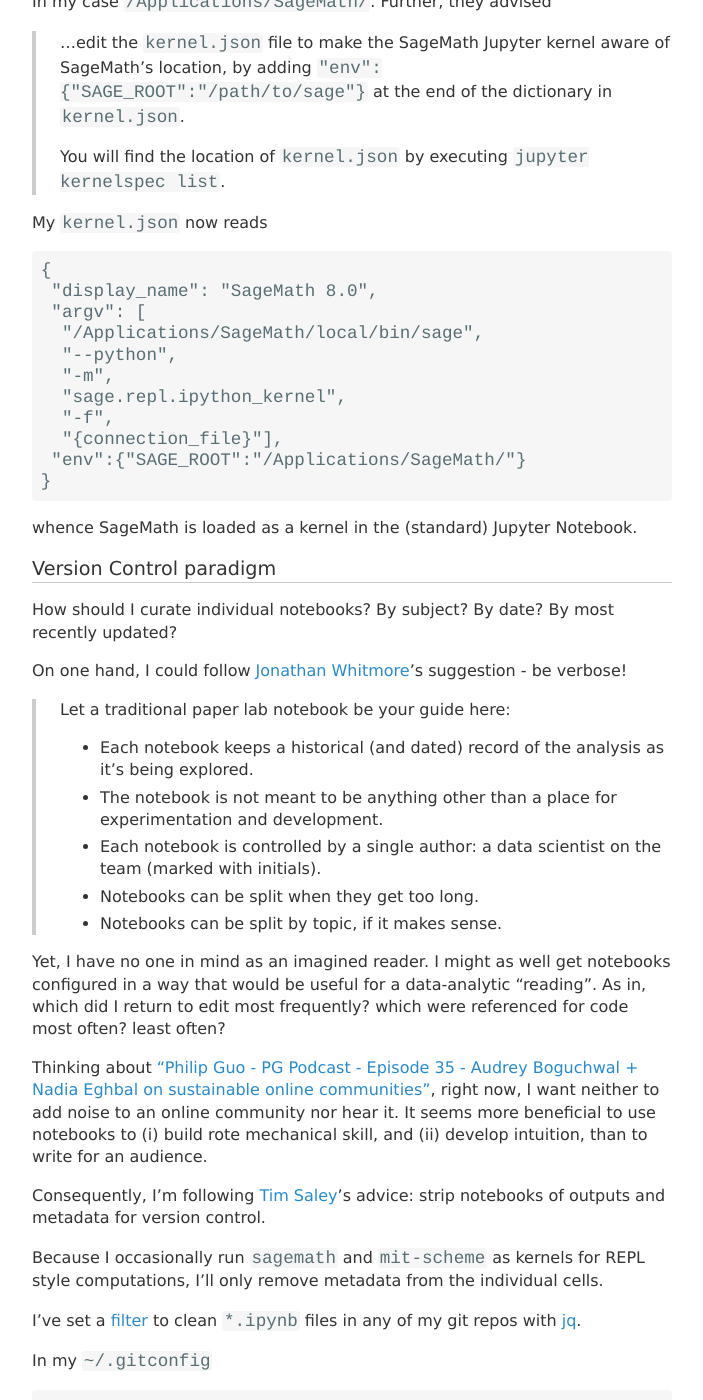
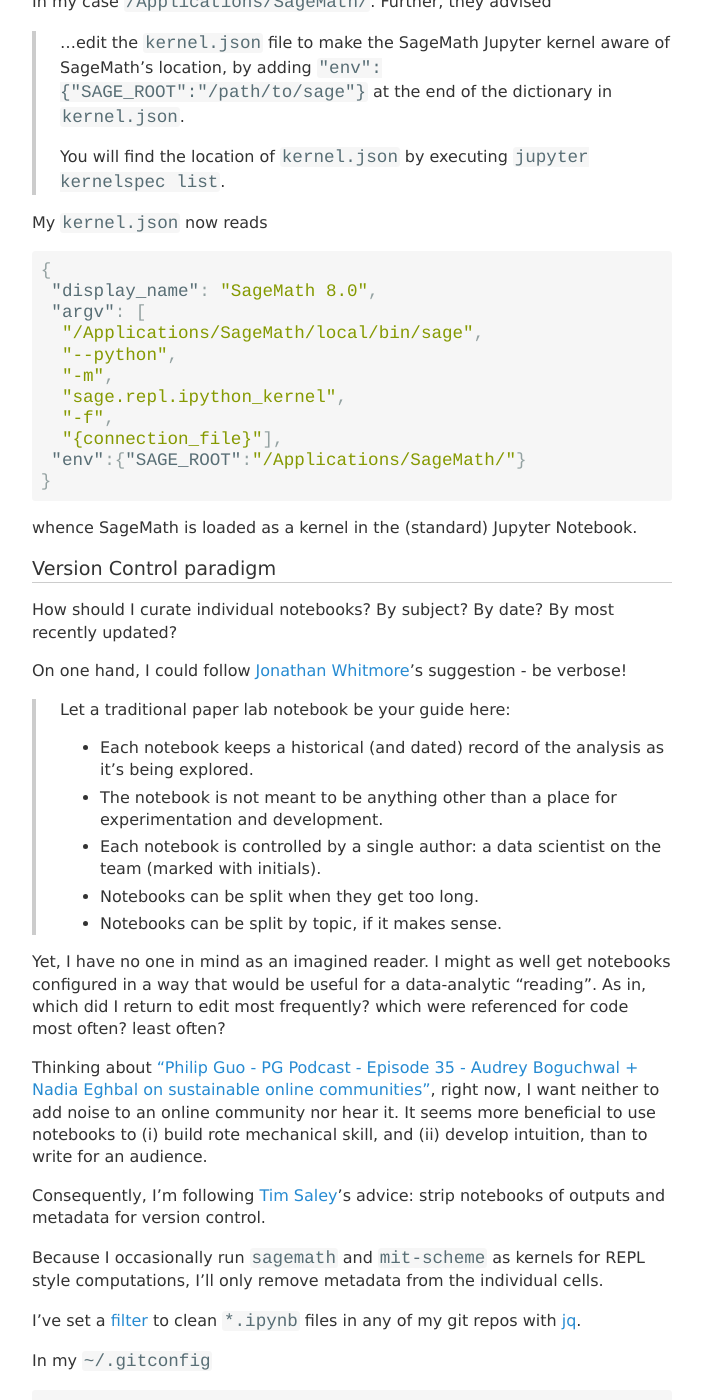
Before and after one commit to coltongrainger/blog, a Jekyll site: the page built from _posts/2018-03-04-jupyter-notebook.md, in a window 1280 px wide and 1400 px high, scrolled down 567 px. Shown: the whole window, without its empty margins (288-991 px from the left). Built offline with Jekyll 4.4.1, drawn with Linux system fonts in a browser that asks for light colours; our own code applies the rules of GitHub Pages for plain Markdown files; some of the changed text lies outside the part shown.

Commit message:
finish formatting and new intro

````diff
--- a/_posts/2018-03-04-jupyter-notebook.md
+++ b/_posts/2018-03-04-jupyter-notebook.md
@@ -29,7 +29,7 @@
 
 My `kernel.json` now reads
 
-```JSON
+```json
 {
  "display_name": "SageMath 8.0",
  "argv": [
@@ -74,7 +74,7 @@
 
 In my `~/.gitconfig`
 
-```config
+```shell
 [core]
 attributesfile = ~/.gitattributes_global
 
````
